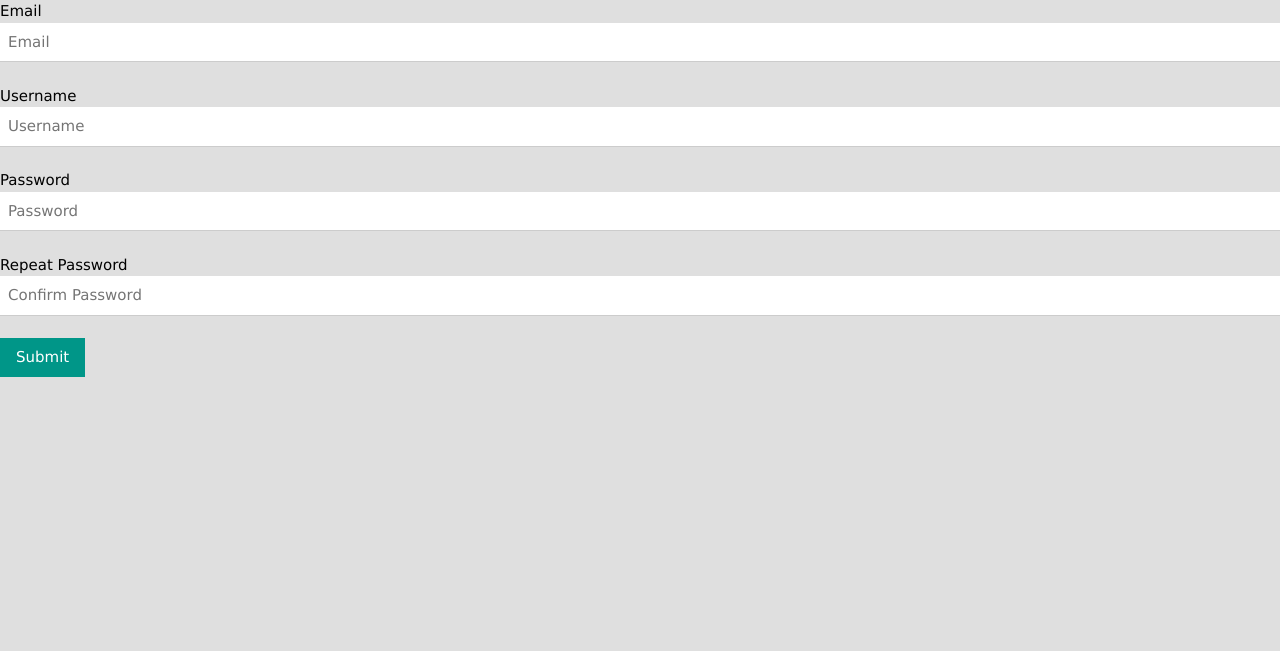
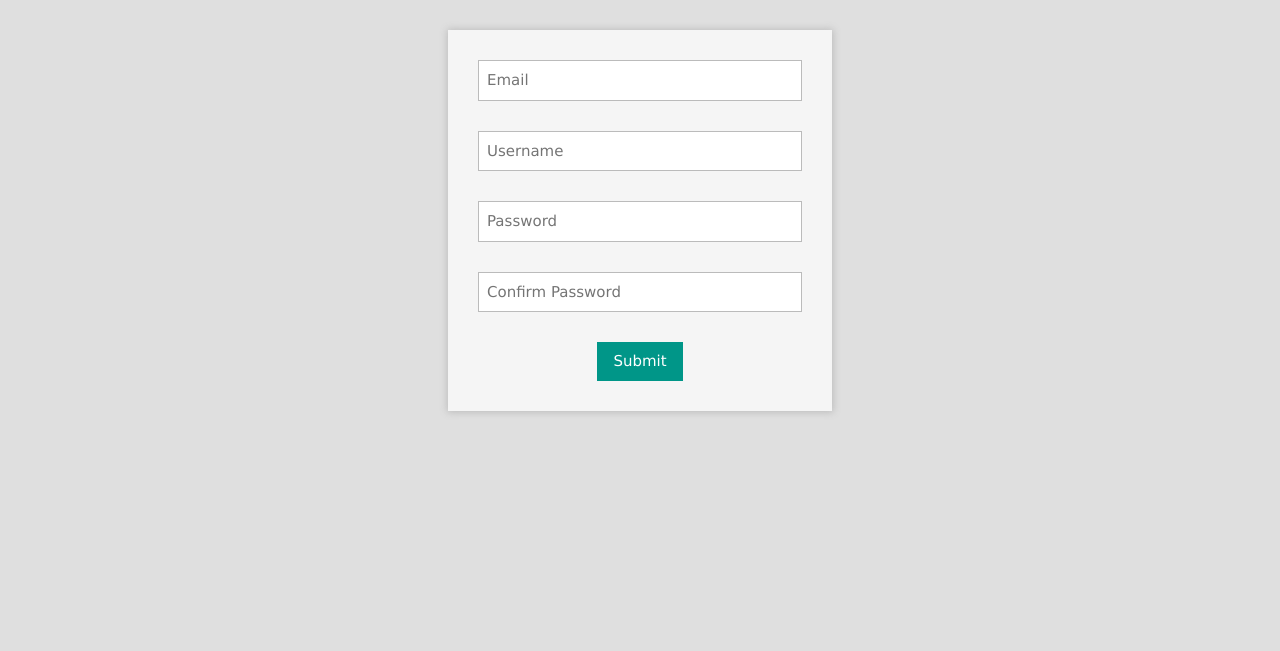
Before and after one commit to Exponential182/BHS-Game-Hub, a Flask app: page /signup in a window 1280 px wide. Shown: the part 51-702 px from the top of the page. Run offline with Flask 3, Linux system fonts and the light colour scheme.

Commit message:
Styled signup page.

```diff
--- a/static/css/style.css
+++ b/static/css/style.css
@@ -89,4 +89,7 @@
     border-radius: 100%;
 }
 
-/* Login Page */
+.email-input {
+    max-width: 100%;
+    border: #BBBBBB solid 1.5px;
+}
--- a/templates/signup.html
+++ b/templates/signup.html
@@ -1,19 +1,22 @@
 {% extends "layout.html" %}
 {% block content %}
-<form method="POST">
-    {{form.hidden_tag()}}
-    {{form.email.label}}
-    {{form.email(class_="w3-input", type_="email", autocomplete_="on")}}
-    <br>
-    {{form.username.label}}
-    {{form.username(class_="w3-input")}}
-    <br>
-    {{form.password.label}}
-    {{form.password(class_="w3-input")}}
-    <br>
-    {{form.repeat_password.label}}
-    {{form.repeat_password(class_="w3-input")}}
-    <br>
-    {{form.sumbit(class_="w3-btn w3-teal")}}
+<form class="account-form-container" method="POST">
+    {{ form.hidden_tag() }}
+    {{ form.email(
+        class_="w3-input email-input",
+        type_="email",
+    ) }}
+    {{ form.username(
+        class_="w3-input username-input",
+    ) }}
+    {{ form.password(
+        class_="w3-input password-input",
+    ) }}
+    {{ form.repeat_password(
+        class_="w3-input password-input",
+    ) }}
+    {{ form.sumbit(
+        class_="w3-btn w3-teal",
+    ) }}
 </form>
 {% endblock %}
```
